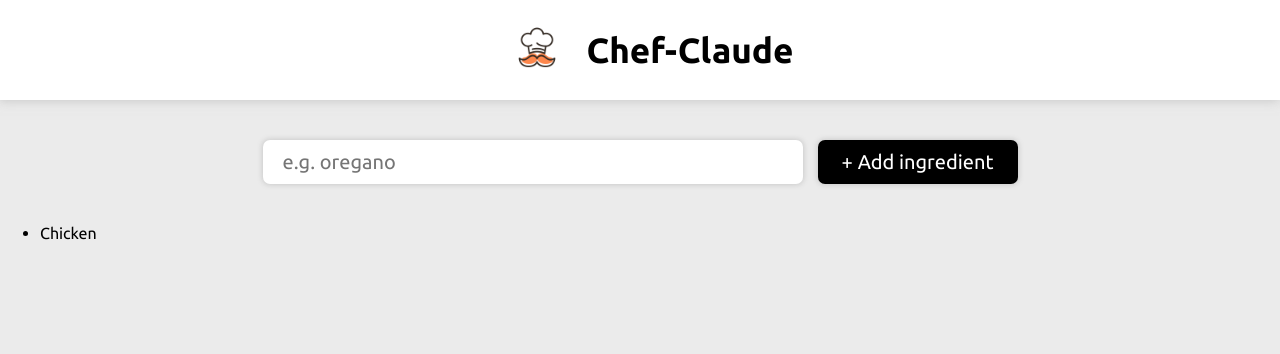
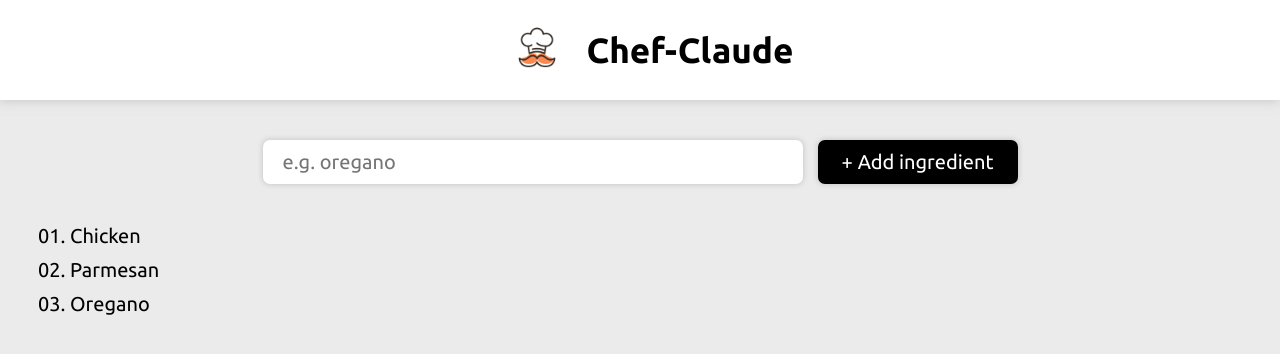
Before and after one commit to ActionJags95/odin_testing, a React (Vite) app in the folder Projects/chef-claude/: page / in a window 1280 px wide. Shown: the top 354 px of the page. Built offline with nearby package versions, Linux system fonts and the light colour scheme.

Commit message:
ingredient list styling

```diff
--- a/Projects/chef-claude/src/components/main.css
+++ b/Projects/chef-claude/src/components/main.css
@@ -31,3 +31,13 @@ button {
   content: "+";
   margin-right: 5px;
 }
+
+main>ul {
+  font-size: 20px;
+  margin: 30px 20px;
+}
+
+main>ul>li {
+  margin: 10px;
+  list-style-type: decimal-leading-zero;
+}
--- a/Projects/chef-claude/src/components/main.jsx
+++ b/Projects/chef-claude/src/components/main.jsx
@@ -1,7 +1,7 @@
 import "./main.css";
 
 function Main() {
-  let items = ["Chicken"];
+  let items = ["Chicken", "Parmesan", "Oregano"];
 
   let itemList = items.map((item, index) => {
     return <li id={index}>{item}</li>
```
